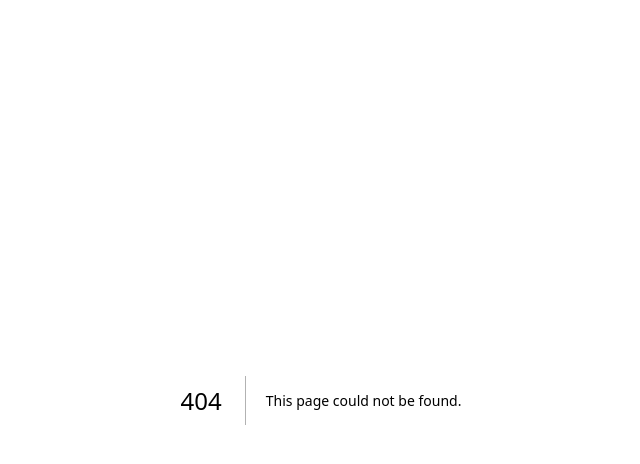
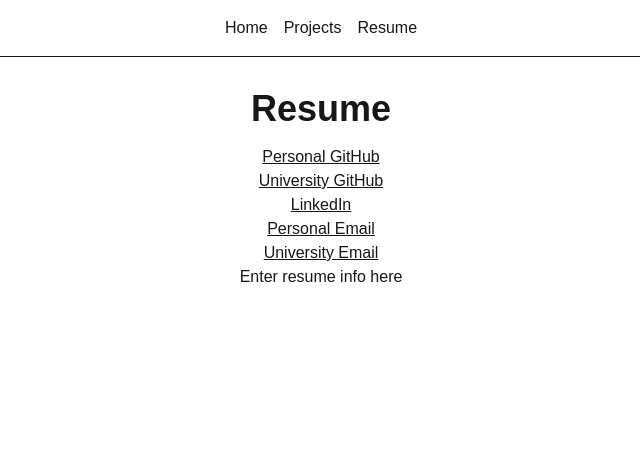
Before and after one commit to sofia-robles/Sofi_Personal_Website, a Next.js app: page /resume in a window 1280 px wide. Before the commit this address had no page. Shown: the top 464 px of the page, without its empty margins (319-959 px from the left). Built offline with nearby package versions, Linux system fonts and the light colour scheme.

Commit message:
Added nav links for different pages on site and external links for additional infp (github, linkedin, emails)

```diff
--- a/app/layout.tsx
+++ b/app/layout.tsx
@@ -1,6 +1,7 @@
 import type { Metadata } from "next";
 import { Geist, Geist_Mono } from "next/font/google";
 import "./globals.css";
+import Link from "next/link";
 
 const geistSans = Geist({
   variable: "--font-geist-sans",
@@ -23,7 +24,18 @@
       lang="en"
       className={`${geistSans.variable} ${geistMono.variable} h-full antialiased`}
     >
-      <body className="min-h-full flex flex-col">{children}</body>
+      <body className="min-h-full flex flex-col">
+        <header className="border-b p-4">
+          <nav>
+            <ul className="flex gap-4 justify-center">
+              <li><Link href="/">Home</Link></li>
+              <li><Link href="/projects">Projects</Link></li>
+              <li><Link href="/resume">Resume</Link></li>
+            </ul>
+          </nav>
+        </header>
+        {children}
+        </body>
     </html>
   );
 }
--- /dev/null
+++ b/app/projects/page.tsx
@@ -0,0 +1,8 @@
+export default function Projects() {
+    return (
+        <main className="max-w-2xl mx-auto p-8 text-center">
+            <h1 className="text-4xl font-bold mb-4">Projects</h1>
+            <p>Things I&rsquo;ve built</p>
+        </main>
+    );
+}
--- /dev/null
+++ b/app/resume/page.tsx
@@ -0,0 +1,70 @@
+export default function Resume() {
+    return(
+    <main className="max-w-2xl mx-auto p-8 text-center">
+        <h1 className="text-4xl font-bold mb-4">Resume</h1>
+        <ul>
+            <li>
+                <p>
+                    <a
+                    href="https://github.com/sofia-robles"
+                    className="underline"
+                    target="_blank"
+                    rel="noopener noreferrer"
+                    >
+                        Personal GitHub
+                    </a>
+                </p>
+            </li>
+            <li>
+                <p>
+                    <a
+                    href="https://github.com/robles-sofia"
+                    className="underline"
+                    target="_blank"
+                    rel="noopener noreferrer"
+                    >
+                        University GitHub
+                    </a>
+                </p>
+            </li>
+            <li>
+                <p>
+                    <a
+                    href="https://www.linkedin.com/in/sofianrobles/"
+                    className="underline"
+                    target="_blank"
+                    rel="noopener roreferrer"
+                    >
+                        LinkedIn
+                    </a>
+                </p>
+            </li>
+            <li>
+                <p>
+                    <a
+                    href="mailto:sofianrobles@gmail.com"
+                    className="underline"
+                    target="_blank"
+                    rel="noopener noreferrrer"
+                    >
+                        Personal Email
+                    </a>
+                </p>
+            </li>
+            <li>
+                <p>
+                    <a
+                    href="mailto:sofia.robles@okstate.edu"
+                    className="underline"
+                    target="_blank"
+                    rel="noopener noreferrrer"
+                    >
+                        University Email
+                    </a>
+                </p>
+            </li>
+        </ul>
+        <p>Enter resume info here</p>
+    </main>
+    );
+}
```
